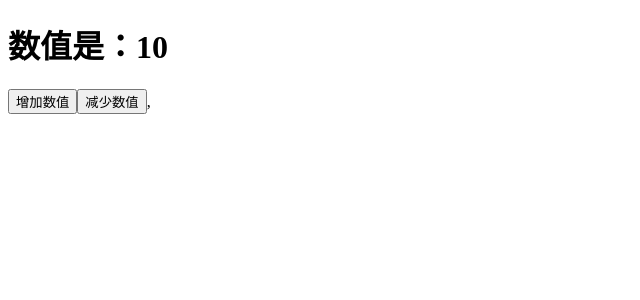
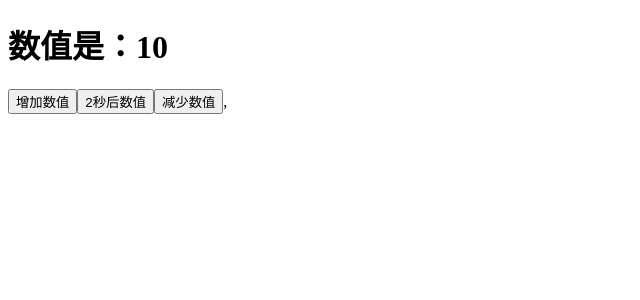
Before and after one commit to peckbyte/react_redux_study, a React app in the folder studyredux/: page / in a window 1280 px wide. Shown: the top 300 px of the page, without its empty margins (0-640 px from the left). Built offline with nearby package versions, Linux system fonts and the light colour scheme.

Commit message:
4.5代码调试成功，redux浏览器调试插件安装完成

```diff
--- a/studyredux/package.json
+++ b/studyredux/package.json
@@ -39,6 +39,7 @@
     "react-dev-utils": "^5.0.2",
     "react-dom": "^16.5.0",
     "redux": "^4.0.0",
+    "redux-thunk": "^2.3.0",
     "resolve": "1.6.0",
     "style-loader": "0.19.0",
     "sw-precache-webpack-plugin": "0.11.4",
--- /dev/null
+++ b/studyredux/servers/package.json
@@ -0,0 +1,5 @@
+{
+  "dependencies": {
+    "redux-thunk": "^2.3.0"
+  }
+}
--- a/studyredux/src/App.js
+++ b/studyredux/src/App.js
@@ -7,6 +7,7 @@ class Count extends React.Component{
         } = this.props
 
         const { addDATA } = this.props
+        const { addDATAasync } = this.props
         const { removeDATA } = this.props
 
         const num = store.getState()
@@ -14,6 +15,7 @@ class Count extends React.Component{
             <div>
                 <h1>数值是：{num}</h1>
                 <button onClick={() => store.dispatch(addDATA())}  id = "add">增加数值</button>
+                <button onClick={() => store.dispatch(addDATAasync())}  id = "add">2秒后数值</button>
                 <button onClick={() => store.dispatch(removeDATA())}  id = "remove">减少数值</button>,
             </div>
 
--- a/studyredux/src/index.js
+++ b/studyredux/src/index.js
@@ -1,13 +1,17 @@
 import React from 'react'
 import ReactDom from 'react-dom'
 import App from './App'
-import { createStore } from 'redux'
-import { counter, removeDATA, addDATA } from './index.redux'
+import { createStore, applyMiddleware, compose } from 'redux'
+import thunk from 'redux-thunk'
+import { counter, removeDATA, addDATA, addDATAasync } from './index.redux'
+const store = createStore(counter,compose(
+    applyMiddleware(thunk),
+    window.devToolsExtension?window.devToolsExtension():f=>f
+))
 
-const store = createStore(counter)
 
 function render() {
-    ReactDom.render(<App store={store} removeDATA={removeDATA} addDATA={addDATA} ></App>,document.getElementById('root'))
+    ReactDom.render(<App store={store} removeDATA={removeDATA} addDATA={addDATA} addDATAasync={addDATAasync}></App>,document.getElementById('root'))
 }
 
 render()
--- a/studyredux/src/index.redux.js
+++ b/studyredux/src/index.redux.js
@@ -20,3 +20,11 @@ export function addDATA() {
 export function removeDATA() {
     return {type:REMOVE}
 }
+
+export function addDATAasync() {
+    return dispatch => {
+        setTimeout(() => {
+            dispatch(addDATA())
+        },2000)
+    }
+}
```
